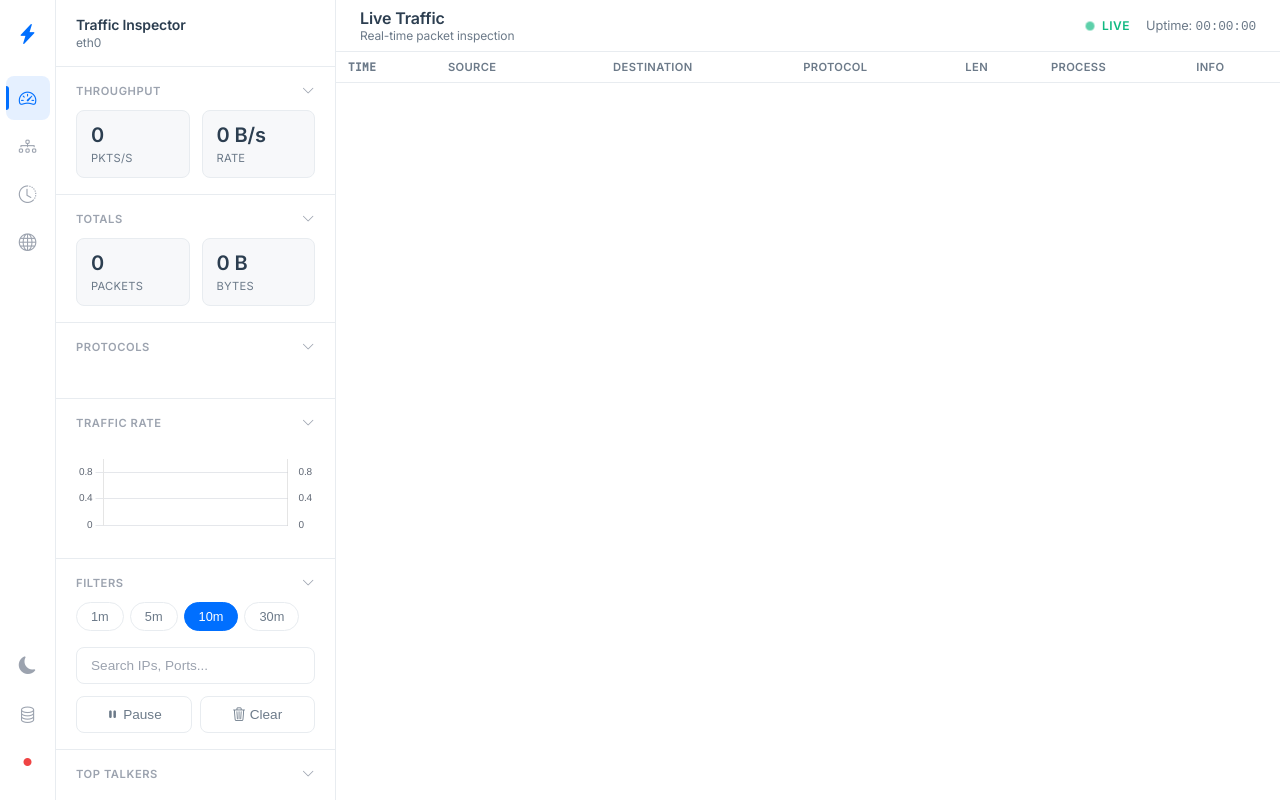
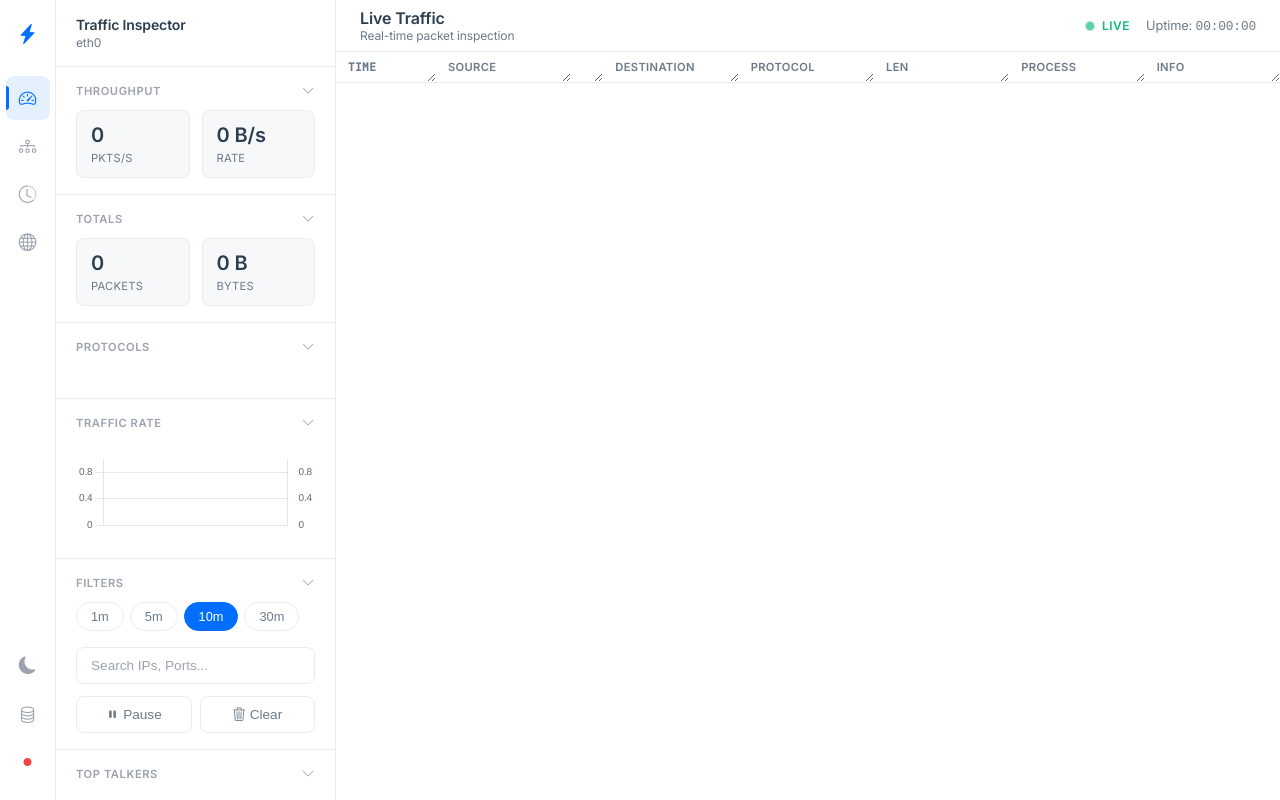
Before and after one commit to alex90271/pi-track, a plain HTML site: page web/index.html in a window 1280 px wide. Drawn offline with nearby package versions, Linux system fonts and the light colour scheme; no server answers.

```diff
--- a/web/index.html
+++ b/web/index.html
@@ -155,7 +155,7 @@
             <!-- Live View -->
             <div class="view-pane active" id="tab-live">
                 <div class="table-wrapper">
-                    <table class="dense-table packet-table">
+                    <table class="dense-table packet-table resizable">
                         <thead>
                             <tr>
                                 <th class="col-time">Time</th>
--- a/web/styles.css
+++ b/web/styles.css
@@ -402,6 +402,42 @@
 
 .dense-table tbody tr:hover {
     background-color: var(--bg-app);
+}
+
+/* Resizable Columns */
+.dense-table th {
+    position: relative;
+    resize: horizontal;
+    overflow: hidden;
+    min-width: 60px;
+}
+
+.dense-table th::after {
+    content: '';
+    position: absolute;
+    right: 0;
+    top: 25%;
+    height: 50%;
+    width: 3px;
+    background: var(--border-color);
+    cursor: col-resize;
+    opacity: 0;
+    transition: opacity 0.15s ease;
+    border-radius: 2px;
+}
+
+.dense-table th:hover::after {
+    opacity: 1;
+}
+
+.dense-table th:active::after {
+    background: var(--accent-blue);
+    opacity: 1;
+}
+
+/* Make table layout fixed for better resize behavior */
+.dense-table.resizable {
+    table-layout: fixed;
 }
 
 /* Column Specifics */
```
